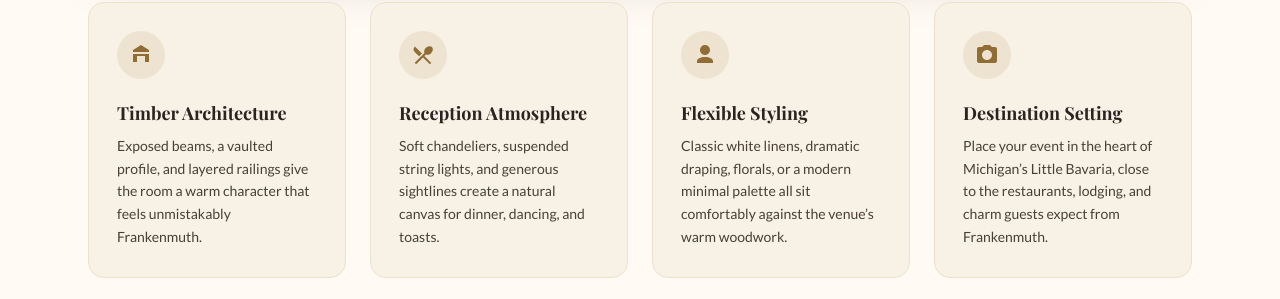
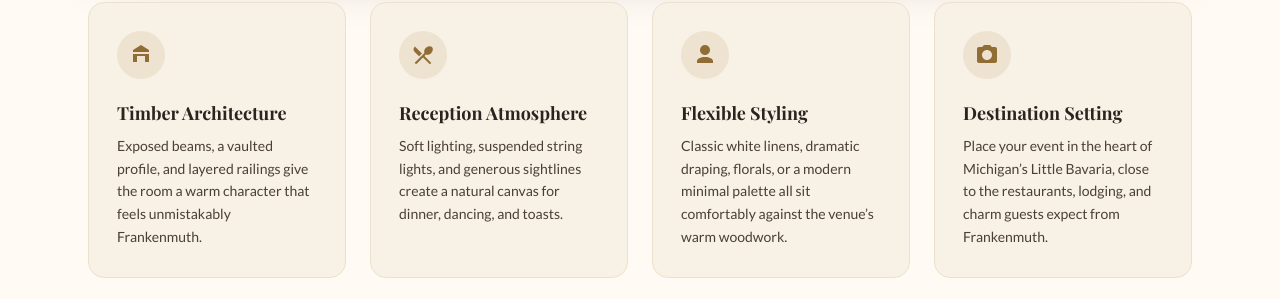
Before and after one commit to edesent/schaffler-frankenmuth, a Next.js app: page / in a window 1280 px wide. Shown: the part 2920-3219 px from the top of the page. Built offline with nearby package versions, Linux system fonts and the light colour scheme; a web font is replaced by a local one.

Commit message:
Changed Reception Atmosphere phrase from Soft chandeliers to Soft lighting

```diff
--- a/src/components/Spaces.tsx
+++ b/src/components/Spaces.tsx
@@ -11,7 +11,7 @@ const highlights = [
   },
   {
     title: "Reception Atmosphere",
-    body: "Soft chandeliers, suspended string lights, and generous sightlines create a natural canvas for dinner, dancing, and toasts.",
+    body: "Soft lighting, suspended string lights, and generous sightlines create a natural canvas for dinner, dancing, and toasts.",
     icon: (
       <path d="M8.1 13.34l2.83-2.83L3.91 3.5a4.008 4.008 0 0 0 0 5.66l4.19 4.18zm6.78-1.81c1.53.71 3.68.21 5.27-1.38 1.91-1.91 2.28-4.65.81-6.12-1.46-1.46-4.2-1.1-6.12.81-1.59 1.59-2.09 3.74-1.38 5.27L3.7 19.87l1.41 1.41L12 14.41l6.88 6.88 1.41-1.41L13.41 13l1.47-1.47z" />
     ),
```
